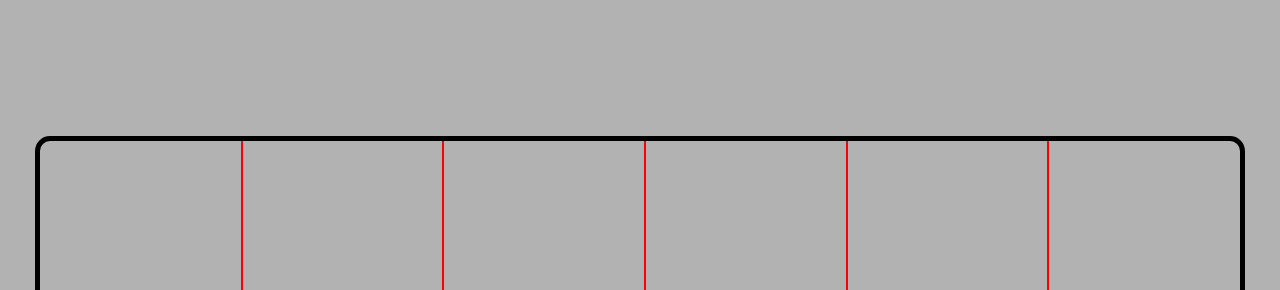
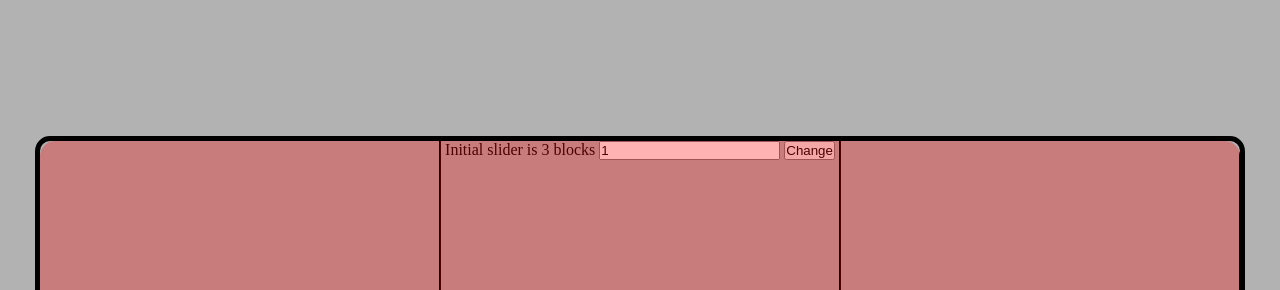
Before and after one commit to ManeevDumitru/Slider, a plain HTML site: page index.html in a window 1280 px wide. Shown: the part 59-349 px from the top of the page. Drawn offline with Linux system fonts and the light colour scheme.

Commit message:
Almost final version

```diff
--- a/index.html
+++ b/index.html
@@ -6,6 +6,12 @@
   <link rel="stylesheet" href="main.css">
 </head>
 <body>
+  <div class="amount_container">
+    Initial slider is 3 blocks
+    <input type="number" id="input_amount" placeholder="amount of slides" value="1">
+    <button type="button" id="change_b">Change</button>
+  </div>
+  <div id="slider">
     <div id="slider_container">
       <div class="left_nav">
         <button type="button" id="slide_left" data-direction="left" class="slider_movement"> < </button>
@@ -16,16 +22,18 @@
         <div class="slide">Slide 3</div>
         <div class="slide">Slide 4</div>
         <div class="slide">Slide 5</div>
-      <div class="slide">Slide 1</div>
-      <div class="slide">Slide 2</div>
-      <div class="slide">Slide 3</div>
-      <div class="slide">Slide 4</div>
-      <div class="slide">Slide 5</div>
+        <div class="slide">Slide 6</div>
+        <div class="slide">Slide 7</div>
+        <div class="slide">Slide 8</div>
+        <div class="slide">Slide 9</div>
+        <div class="slide">Slide 10</div>
       </div>
       <div class="right_nav">
         <button type="button" id="slide_right" data-direction="right" class="slider_movement"> > </button>
       </div>
     </div>
+  </div>
+
   <script src="main.js"></script>
 </body>
 </html>
--- a/main.css
+++ b/main.css
@@ -7,16 +7,22 @@ body {
     background: rgb(0, 0, 0, .3);
 }
 
+#slider {
+    border: 5px solid #000;
+    position: absolute;
+    left: 50%;
+    top: 50%;
+    width: 1200px;
+    height: 400px;
+    transform: translate(-50%, -50%);
+    border-radius: 15px;
+}
+
 #slider_container {
     position: relative;
     width: 1200px;
     height: 400px;
-    border: 5px solid #000;
     border-radius: 15px;
-    position: absolute;
-    left: 50%;
-    top: 50%;
-    transform: translate(-50%, -50%);
     overflow: hidden;
 }
 
@@ -24,17 +30,27 @@ body {
     position: absolute;
     width: 100%;
     height: 100%;
+    transition: .6s;
+}
 
+.amount_container {
+    position: absolute;
+    left: 50%;
+    top: 25%;
+    transform: translate(-50%);
 }
 
 .slide {
     position: absolute;
+    display: inline-block;
+    padding: 0;
+    margin: 0;
     height: 100%;
-    outline: 1px solid red;
-    transition: .3;
+    background: rgb(255, 0, 0, .3);
+    outline: 1px solid black;
     text-align: center;
     font-weight: bold;
-    font-size: 72px;
+    font-size: 68px;
     line-height: 390px;
 }
 
--- a/main.js
+++ b/main.js
@@ -4,17 +4,33 @@ class Slider {
     this.sliderWrapper = document.getElementById('slider_wrapper');
     this.leftNav = document.getElementById('slide_left');
     this.rightNav = document.getElementById('slide_right');
+    this.change_b = document.getElementById('change_b')
     this.slide = document.getElementsByClassName('slide');
-    this.amountOfSlidesVisible = Math.round(this.sliderWrapper.offsetWidth / this.slide[0].offsetWidth);
+    this.amountOfSlidesVisible = 0;
     this.leftSlidesLeft = 0;
-    this.rightSlidesLeft = Number(this.slide.length - this.amountOfSlidesVisible);
+    this.rightSlidesLeft = 0;
     this.position = 0;
     this.leftOffset = 0;
   }
 
+  resetSlider() {
+    this.amountOfSlidesVisible = 0;
+    this.leftSlidesLeft = 0;
+    this.rightSlidesLeft = 0;
+    this.position = 0;
+    this.leftOffset = 0;
+    for (let i = 1; i < this.slide.length; i++) {
+      this.leftOffset = 0;
+      this.slide[i].style.left = this.leftOffset + 'px';
+    }
+  }
+
   initializeSlider(amountOfSlides) {
     let widthOfEachSlide = this.sliderContainer.offsetWidth / amountOfSlides;
+    this.amountOfSlidesVisible = Math.round(this.sliderContainer.offsetWidth / widthOfEachSlide);
+    this.rightSlidesLeft = Math.round(this.slide.length - this.amountOfSlidesVisible);
     this.sliderWrapper.style.width = this.slide.length * widthOfEachSlide + 'px';
+    this.sliderWrapper.style.left = 0 + 'px';
     for (let i = 0; i < this.slide.length; i++) {
       this.slide[i].style.width = widthOfEachSlide + 'px';
     }
@@ -28,6 +44,17 @@ class Slider {
     let width = this.slide[0].offsetWidth;
     switch (direction) {
       case "left":
+        if (this.leftSlidesLeft > 0) {
+          this.leftSlidesLeft--;
+          this.rightSlidesLeft++;
+          this.position += width;
+          this.sliderWrapper.style.left = this.position + 'px';
+          console.log('Move right ' + this.position);
+        } else {
+          console.log('No slides to move');
+        }
+      break;
+      case "right":
         if (this.rightSlidesLeft > 0) {
           this.leftSlidesLeft++;
           this.rightSlidesLeft--;
@@ -38,28 +65,18 @@ class Slider {
           console.log('No slides to move');
         }
       break;
-      case "right":
-        if (this.leftSlidesLeft > 0) {
-          this.leftSlidesLeft--;
-          this.rightSlidesLeft++;
-          this.position += width;
-          this.sliderWrapper.style.left = this.position + 'px';
-          console.log('Move right ' + this.position);
-        } else {
-          console.log('No slides to move');
-        }
-      break;
     }
   }
-
-
 }
 
 const slider = new Slider();
-slider.initializeSlider(6);
-slider.leftNav.addEventListener('click', () => {
-  slider.sliderMovement('left');
-});
-slider.rightNav.addEventListener('click', () => {
-  slider.sliderMovement('right');
-});
+slider.initializeSlider(3);
+slider.change_b.addEventListener('click', () => {
+  slider.resetSlider();
+  slider.initializeSlider(document.getElementById('input_amount').value);
+})
+document.getElementById('slider').addEventListener('click', (e) => {
+  if (e.target.classList.contains('slider_movement')) {
+    slider.sliderMovement(e.target.dataset.direction);
+  }
+})
```
Lines whose indentation alone changed are shown as unchanged.
